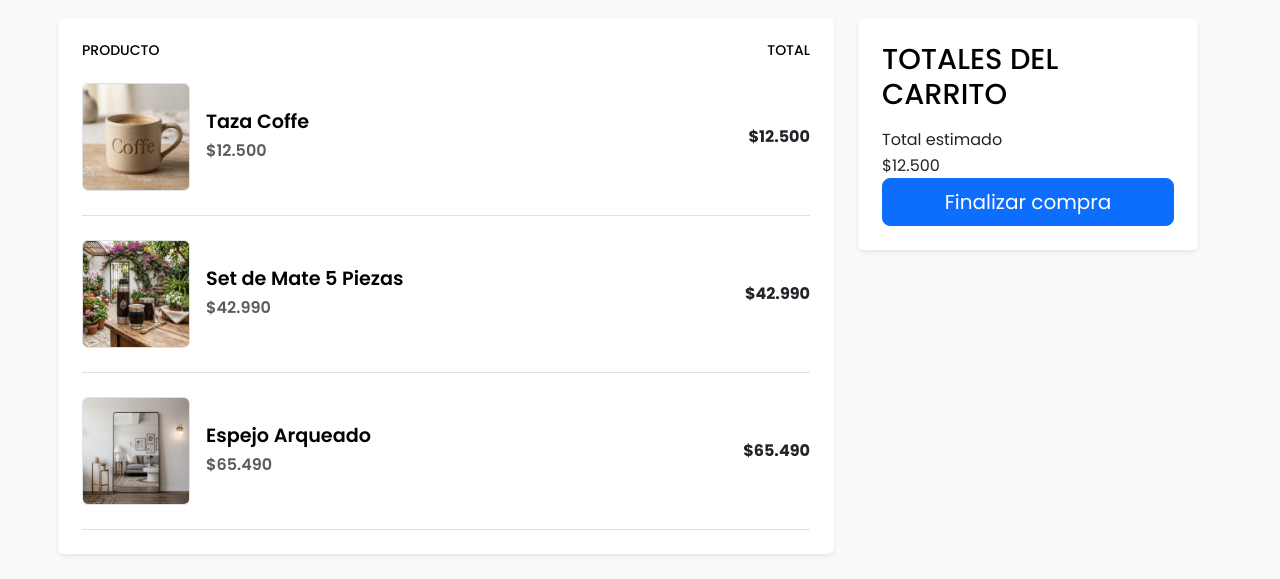
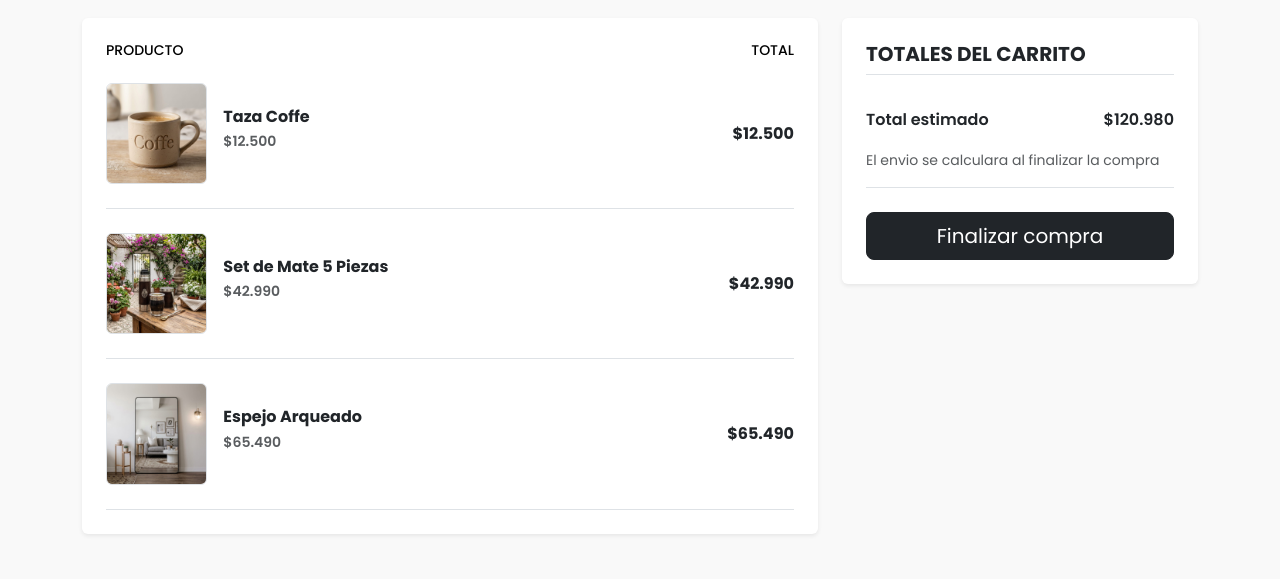
Before and after one commit to iarispe/importadorBazar, a plain HTML site: page pages/carrito.html in a window 1280 px wide. Shown: the part 182-761 px from the top of the page. Drawn offline with nearby package versions, Linux system fonts and the light colour scheme.

Commit message:
feat: reestructuracion completa de <main> y maquetacion con clases de bootstrap

```diff
--- a/pages/carrito.html
+++ b/pages/carrito.html
@@ -42,8 +42,9 @@
     <main>
         <section class="container my-5">
             <h1 class="fw-bold mb-4">Tu carrito</h1>
-            <div class="row g-5">
-                <section class="col-lg-8 card shadow-sm border-0 p-4">
+            <div class="row g-4">
+                <section class="col-lg-8">
+                    <div class="card shadow-sm border-0 p-md-4 p-3">
                         <div class="d-flex justify-content-between text-uppercase">
                             <h2 class="small">Producto</h2>
                             <h2 class="small">Total</h2>
@@ -56,12 +57,12 @@
                                         <img src="../assets/images/products/taza-ceramica-grabado-coffe.jpg" class="img-fluid rounded border" alt="Taza de cerámica beige con la palabra Coffe grabada en relieve, apoyada sobre una superficie de madera.">
                                     </div>
 
-                                <div class="col-sm-6 col-9">
-                                    <h3 class="fw-semibold mb-1" title="Taza Coffe">Taza Coffe</h3>
-                                    <span class="text-muted mb-2 fw-semibold">$12.500</span>
+                                    <div class="col-sm-6 col-6">
+                                        <h3 class="h6 fw-bold mb-1" title="Taza Coffe">Taza Coffe</h3>
+                                        <span class="d-block text-muted small mb-2 fw-semibold">$12.500</span>
                                     </div>
 
-                                <div class="col-sm-4 col-12 text-sm-end">
+                                    <div class="col-sm-4 col-3 text-end">
                                         <span class="fw-bold">$12.500</span>
                                     </div>
                                 </article>
@@ -73,12 +74,12 @@
                                         <img src="../assets/images/products/set-de-mate-amargo-5-piezas.jpg" class="img-fluid rounded border" alt="Set de mate completo de 5 piezas con termo, mate forrado en cuero con detalles metálicos, bombilla y yerbera sobre una mesa de madera.">
                                     </div>
 
-                                <div class="col-sm-6 col-9">
-                                    <h3 class="fw-semibold mb-1" title="Set de Mate 5 Piezas">Set de Mate 5 Piezas</h3>
-                                    <span class="text-muted mb-2 fw-semibold">$42.990</span>
+                                    <div class="col-sm-6 col-6">
+                                        <h3 class="h6 fw-bold mb-1" title="Set de Mate 5 Piezas">Set de Mate 5 Piezas</h3>
+                                        <span class="d-block text-muted small mb-2 fw-semibold">$42.990</span>
                                     </div>
 
-                                <div class="col-sm-4 col-12 text-sm-end">
+                                    <div class="col-sm-4 col-3 text-end">
                                         <span class="fw-bold">$42.990</span>
                                     </div>
                                 </article>
@@ -90,29 +91,32 @@
                                         <img src="../assets/images/products/espejo-cuerpo-completo-2-metros.jpg" class="img-fluid rounded border" alt="Espejo de cuerpo entero rectangular con marco negro delgado, apoyado en una pared blanca reflejando una sala de estar moderna.">
                                     </div>
 
-                                <div class="col-sm-6 col-9">
-                                    <h3 class="fw-semibold mb-1">Espejo Arqueado</h3>
-                                    <span class="text-muted mb-2 fw-semibold">$65.490</span>
+                                    <div class="col-sm-6 col-6">
+                                        <h3 class="h6 fw-bold mb-1" title="Espejo Arqueado">Espejo Arqueado</h3>
+                                        <span class="d-block text-muted small mb-2 fw-semibold">$65.490</span>
                                     </div>
 
-                                <div class="col-sm-4 col-12 text-sm-end">
+                                    <div class="col-sm-4 col-3 text-end">
                                         <span class="fw-bold">$65.490</span>
                                     </div>
                                 </article>
                             </li>
                         </ul>
+                    </div>
                 </section>
 
                 <aside class="col-lg-4">
-                    <div class="card shadow-sm border-0 p-4">
-                        <h2 class="mb-3 text-uppercase">Totales del carrito</h2>
+                    <div class="card shadow-sm border-0 p-md-4 p-3 sticky-top">
+                        <h2 class="h5 fw-bold text-uppercase border-bottom pb-2 mb-3">Totales del carrito</h2>
 
-                        <div>
-                            <p>Total estimado</p>
-                            <span>$12.500</span>
+                        <div class="d-flex justify-content-between align-items-baseline my-3">
+                            <p class="fw-semibold">Total estimado</p>
+                            <span class="fw-semibold">$120.980</span>
                         </div>
 
-                        <button type="button" class="btn btn-primary btn-lg w-100">Finalizar compra</button>
+                        <p class="text-muted small border-bottom pb-3 mb-4">El envio se calculara al finalizar la compra</p>
+
+                        <button type="button" class="btn btn-dark btn-lg w-100">Finalizar compra</button>
                     </div>
                 </aside>
             </div>
```
Lines whose indentation alone changed are shown as unchanged.
